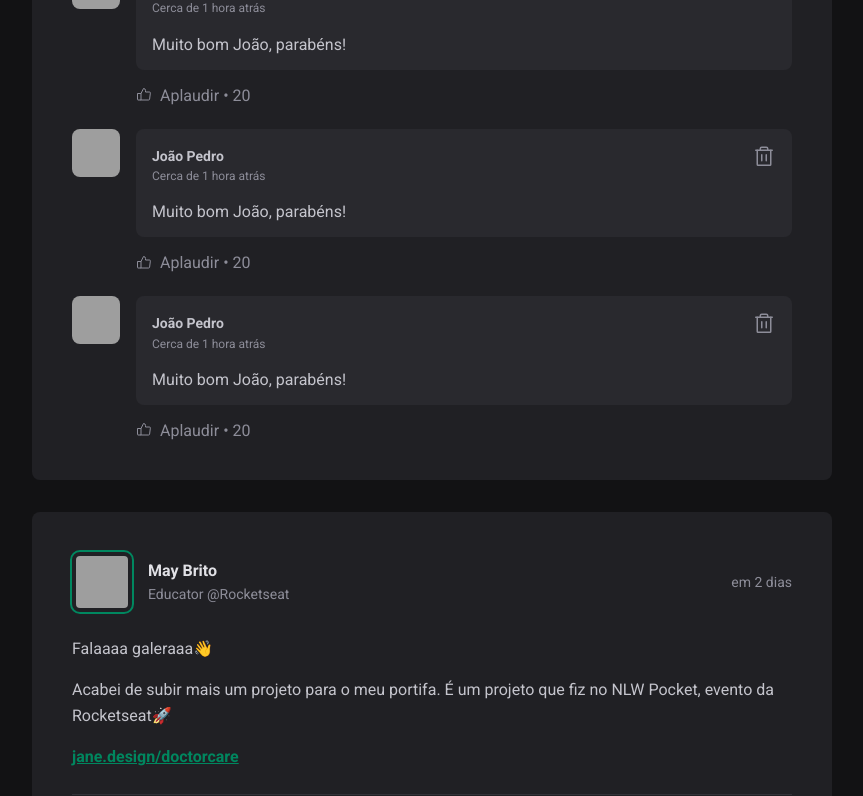
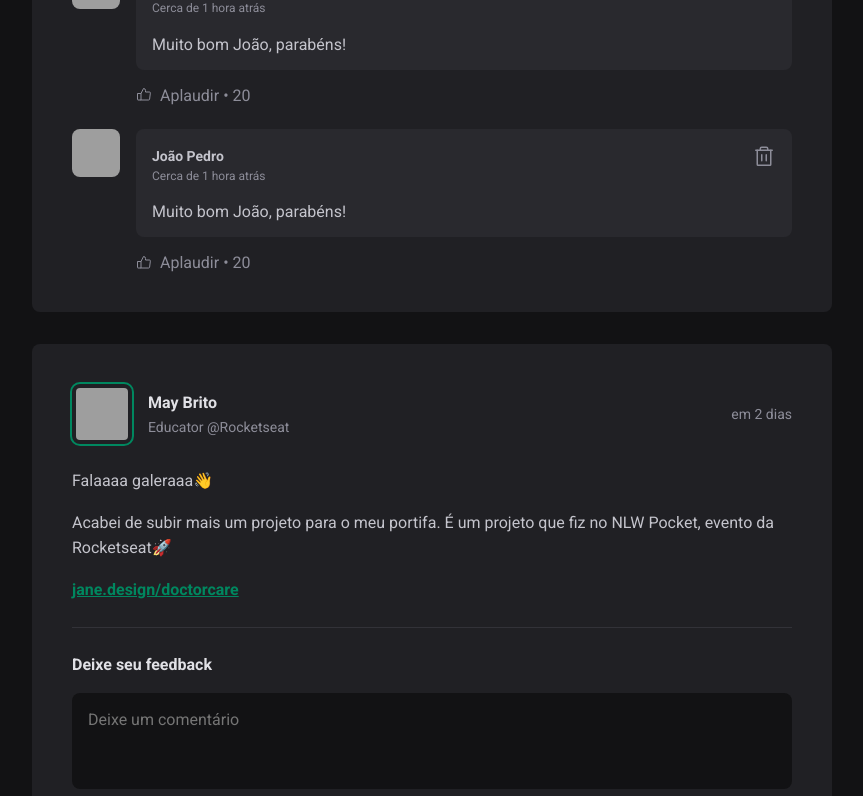
Before and after one commit to joaopedrovidal/ReactJS-Rocketseat, a React (Vite) app: page / in a window 1280 px wide. Shown: the part 632-1428 px from the top of the page, without its empty margins (352-1215 px from the left). Built offline with nearby package versions, Linux system fonts and the light colour scheme; grey boxes are pictures that could not be loaded.

Commit message:
Update comments and submit button

```diff
--- a/src/components/Post.jsx
+++ b/src/components/Post.jsx
@@ -3,8 +3,19 @@
 import { Avatar } from './Avatar';
 import { Comment } from './Comment';
 import styles from './Post.module.css';
+import { useState } from 'react';
+
+const comments = [
+    1,
+    2,
+];
 
 export function Post({ author, publishedAt, content }){
+    const [comments, setComments] = useState([
+        1,
+        2,
+    ])
+
     const publishedDateFormatted = format(publishedAt, "d 'de' LLLL 'às' HH:mm'h'", {
         locale: ptBR
     })
@@ -13,6 +24,11 @@
         locale: ptBR,
         addSuffix: true,
     })
+
+    function handleCreateNewComment() {
+        event.preventDefault()
+        setComments([...comments, comments.length + 1]);
+    }
 
     return(
         <article className={styles.post}>
@@ -39,7 +55,7 @@
                 })}
             </div>
 
-            <form className={styles.commentForm}>
+            <form onSubmit={handleCreateNewComment} className={styles.commentForm}>
                 <strong>Deixe seu feedback</strong>
 
                 <textarea
@@ -52,9 +68,9 @@
             </form>
 
             <div className={styles.commentList}>
-                <Comment />
-                <Comment />
-                <Comment />
+                {comments.map(comment =>{
+                    return <Comment />
+                })}
             </div>
         </article>
     );
```
